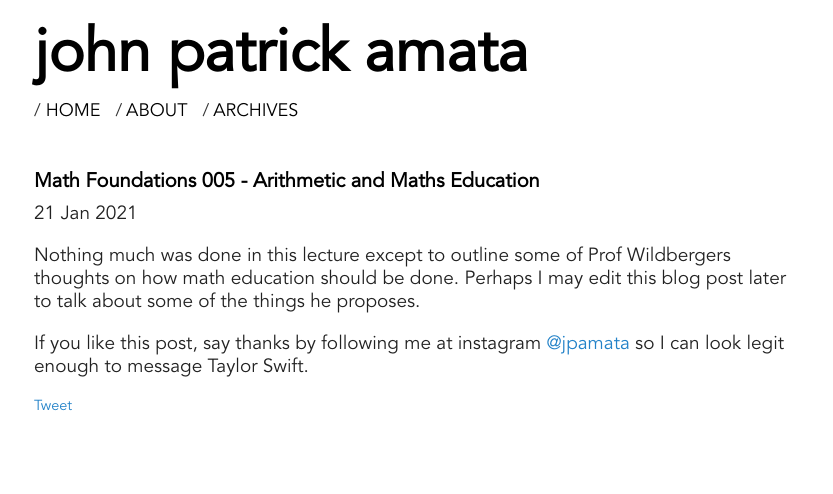
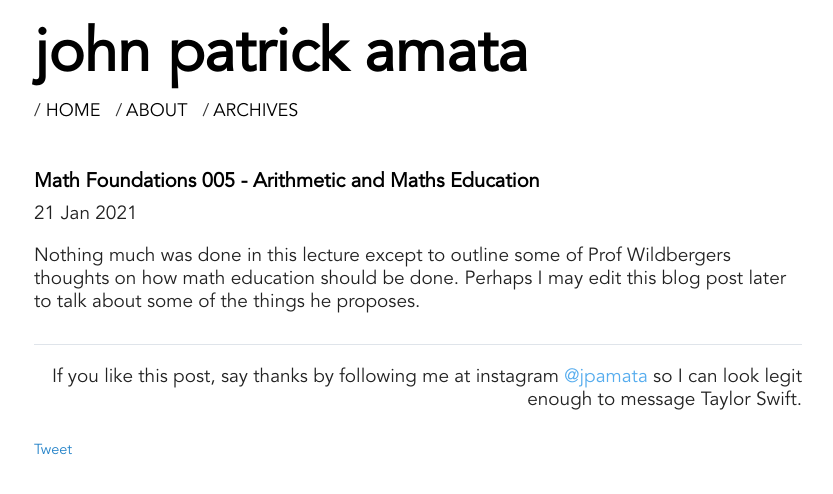
Before and after one commit to jpamata/jpamata.github.io, a Jekyll site: the page built from _posts/2021-01-21-mf-005.md, in a window 1280 px wide. Shown: the top 494 px of the page, without its empty margins (222-1055 px from the left). Built offline with Jekyll 4.4.1, drawn with Linux system fonts in a browser that asks for light colours; comment, search, counter and statistics services are not loaded.

Commit message:
Update post.html

```diff
--- a/_layouts/post.html
+++ b/_layouts/post.html
@@ -8,7 +8,7 @@ layout: default
 {{ content }}
 </div>
 
-<div class="say-thanks">
+<div class="keep-in-touch">
     <p>
         If you like this post, say thanks by following me at instagram <a href="https://www.instagram.com/jpamata/">@jpamata</a> so I can look legit enough to message Taylor Swift.
     </p>
```
